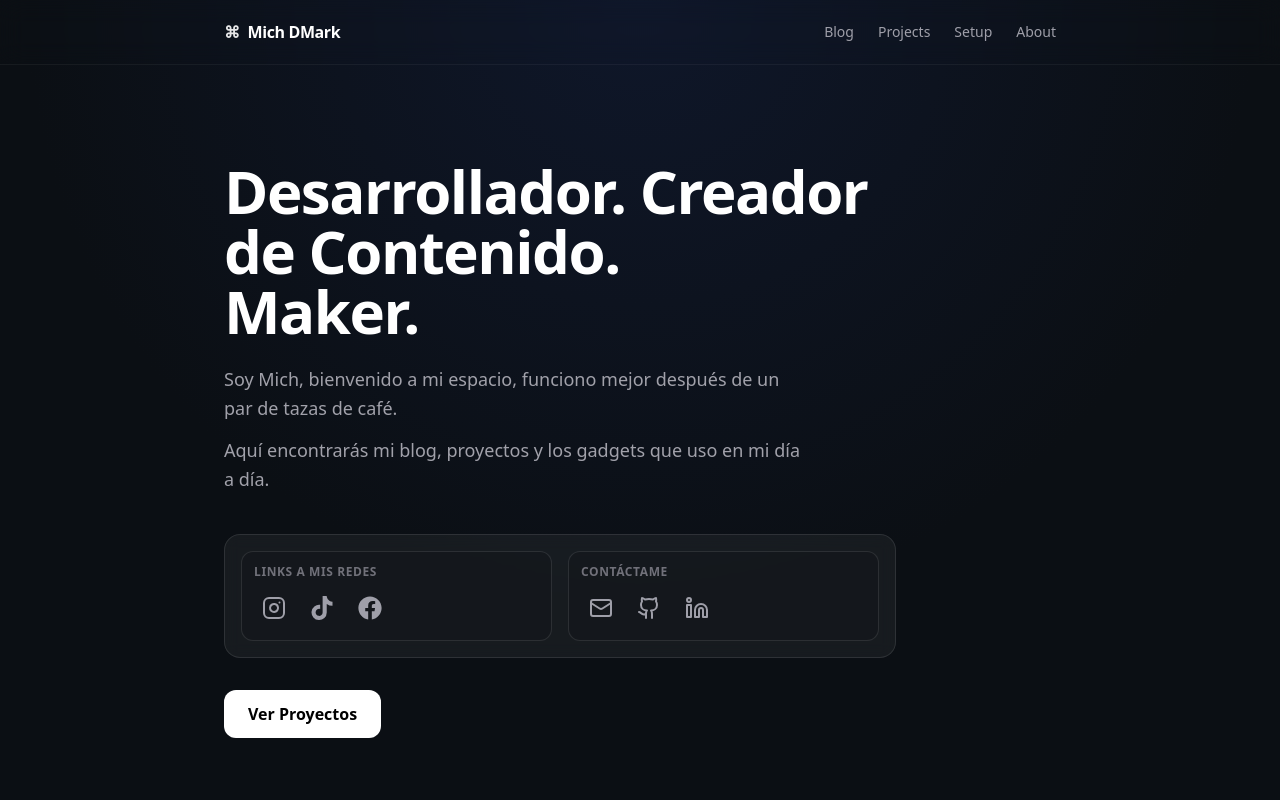
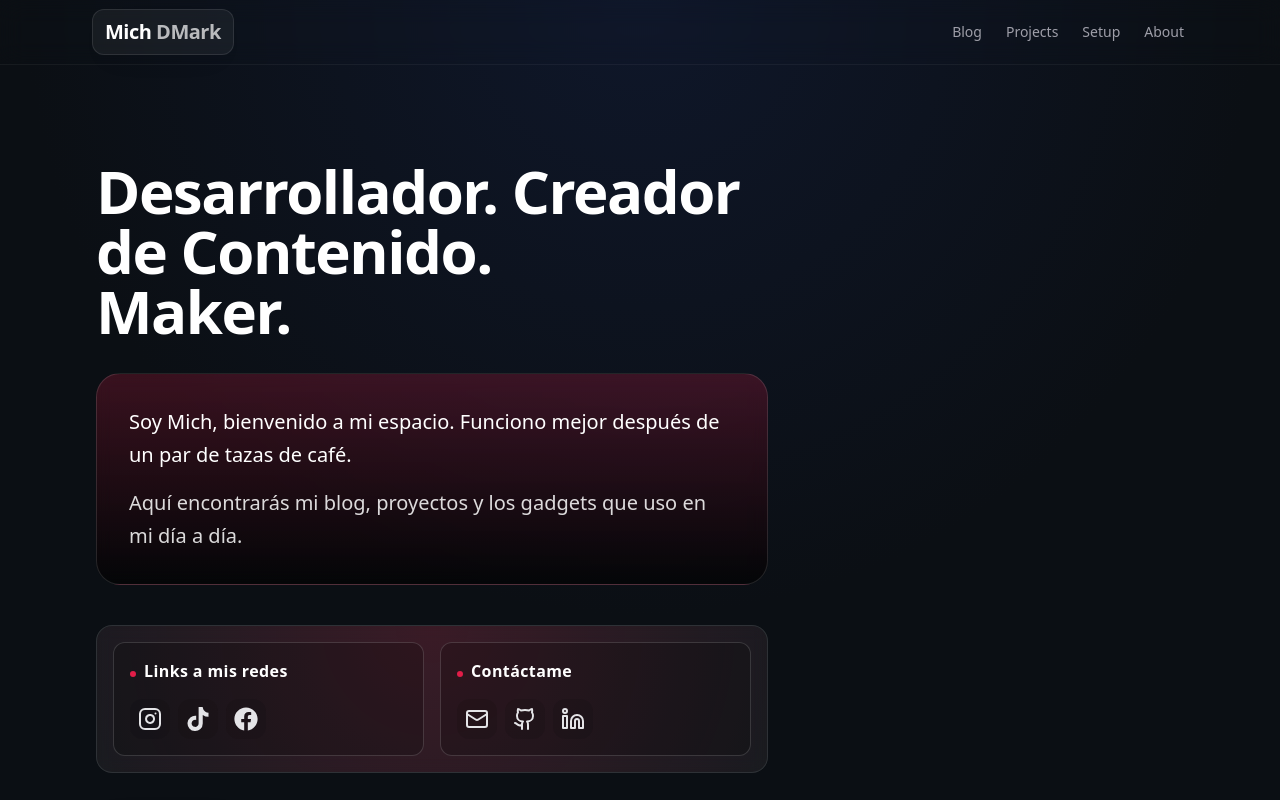
Before and after one commit to MichDMark/michdmark-site, a Next.js app: page / in a window 1280 px wide. Shown: the top 800 px of the page. Built offline with nearby package versions, Linux system fonts and the light colour scheme.

Commit message:
ajustes de colores y bloques, se logra el estilo deseado para publicar con v1

```diff
--- a/app/globals.css
+++ b/app/globals.css
@@ -3,25 +3,16 @@
 
 :root {
   --bg: #0b0f14;
-  /* background base */
   --bg2: #0f172a;
-  /* top glow */
   --surface: #111827;
-  /* cards */
   --surface2: #0f1a2a;
-  /* deeper surface */
   --border: rgba(255, 255, 255, 0.08);
 
   --text: #e5e7eb;
-  /* primary text */
   --muted: #a1a1aa;
-  /* secondary text */
   --muted2: #71717a;
-  /* meta text */
   --accent: #e11d48;
-  /* brand accent */
   --link: #38bdf8;
-  /* reading links */
 }
 
 /* Base */
@@ -37,7 +28,18 @@ body {
   -moz-osx-font-smoothing: grayscale;
 }
 
-/* Utility classes (so you can use bg-background, text-muted, etc.) */
+/* Subtle noise for depth */
+body::before {
+  content: "";
+  position: fixed;
+  inset: 0;
+  pointer-events: none;
+  background-image: radial-gradient(rgba(255, 255, 255, 0.02) 1px, transparent 0);
+  background-size: 24px 24px;
+  opacity: 0.15;
+}
+
+/* Utility classes */
 .bg-background {
   background-color: var(--bg);
 }
@@ -66,7 +68,7 @@ body {
   border-color: var(--border);
 }
 
-/* Blog reading: make prose feel calmer */
+/* Blog reading */
 .prose.prose-invert {
   --tw-prose-body: var(--muted);
   --tw-prose-headings: var(--text);
@@ -84,3 +86,10 @@ body {
   --tw-prose-th-borders: var(--border);
   --tw-prose-td-borders: var(--border);
 }
+
+.small-meta {
+  font-size: 0.75rem;
+  letter-spacing: 0.08em;
+  text-transform: uppercase;
+  color: var(--muted2);
+}
--- a/app/page.tsx
+++ b/app/page.tsx
@@ -24,47 +24,97 @@ export default function Home() {
               Maker.
             </h1>
 
-            <p className="text-base sm:text-lg text-[var(--muted)] leading-relaxed max-w-xl">
-              Soy Mich, bienvenido a mi espacio, funciono mejor después de un par de tazas de café.
-              <span className="block mt-3">
+            <div
+              className="
+              mt-8
+              max-w-2xl
+              rounded-3xl
+              border border-white/12
+              bg-[linear-gradient(180deg,rgba(225,29,72,0.22),rgba(0,0,0,0.6))]
+              p-6 sm:p-8
+    backdrop-blur
+              "
+            >
+              <p className="text-lg sm:text-xl text-white leading-relaxed">
+                Soy Mich, bienvenido a mi espacio. Funciono mejor después de un par de tazas de café.
+              </p>
+
+              <p className="mt-4 text-lg sm:text-xl text-white/85 leading-relaxed">
                 Aquí encontrarás mi blog, proyectos y los gadgets que uso en mi día a día.
-              </span>
-            </p>
-
-            {/* ✅ separación extra del texto hacia los iconos */}
-            <div className="mt-10 mb-8">
-              {/* aquí va el recuadro con labels */}
+              </p>
             </div>
 
+            {/* Redes (con color ambiental) */}
+            <div className="mt-10 mb-8 relative overflow-hidden rounded-2xl border border-white/10 bg-white/5 p-4 backdrop-blur">
+              {/* glow de marca */}
+              <div
+                className="
+                  pointer-events-none absolute inset-0 opacity-80
+                  [background:radial-gradient(650px_circle_at_50%_0%,rgba(225,29,72,0.22),transparent_60%)]
+                "
+              />
 
+              <div className="relative z-10 grid gap-4 sm:grid-cols-2">
 
-            <div className="mt-10 mb-8 rounded-2xl border border-white/10 bg-white/5 p-4 backdrop-blur">
-              <div className="grid gap-4 sm:grid-cols-2">
-                {/* Grupo 1: Creador */}
-                <div className="rounded-xl border border-white/10 bg-black/10 p-3">
-                  <p className="mb-2 text-xs font-bold uppercase tracking-wider text-[var(--muted2)]">
+                {/* Grupo 1: Redes */}
+                <div className="rounded-xl border border-white/15 bg-black/20 p-4 hover:border-[rgba(225,29,72,0.35)] transition">
+                  <h3 className="mb-4 text-base font-semibold tracking-wide text-white">
+                    <span className="mr-2 inline-block h-1.5 w-1.5 rounded-full bg-[var(--accent)]" />
                     Links a mis redes
-                  </p>
+                  </h3>
                   <SocialLinks group="social" className="gap-2" />
                 </div>
 
                 {/* Grupo 2: Contacto */}
-                <div className="rounded-xl border border-white/10 bg-black/10 p-3">
-                  <p className="mb-2 text-xs font-bold uppercase tracking-wider text-[var(--muted2)]">
+                <div className="rounded-xl border border-white/15 bg-black/20 p-4 hover:border-[rgba(225,29,72,0.35)] transition">
+                  <h3 className="mb-4 text-base font-semibold tracking-wide text-white">
+                    <span className="mr-2 inline-block h-1.5 w-1.5 rounded-full bg-[var(--accent)]" />
                     Contáctame
-                  </p>
+                  </h3>
                   <SocialLinks group="contact" className="gap-2" />
                 </div>
+
               </div>
             </div>
 
-            {/* Botón después */}
-            <div className="flex items-center gap-4">
+            {/* Botones */}
+            <div className="mt-6 flex flex-wrap gap-3">
               <Link
-                href="/projects"
-                className="inline-flex items-center justify-center px-6 py-3 bg-white text-black font-bold rounded-xl hover:bg-zinc-200 transition-colors"
+                href="/blog"
+                className="
+                  inline-flex items-center justify-center
+                  h-12 px-6
+                  rounded-xl
+                  font-bold
+                  text-white
+                  border border-white/10
+                  bg-[linear-gradient(135deg,rgba(225,29,72,0.28),rgba(255,255,255,0.06))]
+                  shadow-[0_10px_30px_-18px_rgba(225,29,72,0.55)]
+                  hover:shadow-[0_18px_40px_-18px_rgba(225,29,72,0.65)]
+                  hover:border-white/15
+                  transition
+                "
               >
-                Ver Proyectos
+                Leer el blog
+              </Link>
+
+              <Link
+                href="/setup"
+                className="
+                  inline-flex items-center justify-center
+                  h-12 px-6
+                  rounded-xl
+                  font-bold
+                  text-white
+                  border border-[rgba(225,29,72,0.28)]
+                  bg-[linear-gradient(135deg,rgba(225,29,72,0.12),rgba(255,255,255,0.04))]
+                  shadow-[0_10px_30px_-18px_rgba(225,29,72,0.25)]
+                  hover:border-[rgba(225,29,72,0.45)]
+                  hover:shadow-[0_18px_40px_-18px_rgba(225,29,72,0.35)]
+                  transition
+                "
+              >
+                Ver mi setup
               </Link>
             </div>
           </div>
@@ -116,7 +166,6 @@ export default function Home() {
           </div>
         </Container>
       </section>
-
     </div>
   );
 }
--- a/components/Container.tsx
+++ b/components/Container.tsx
@@ -8,7 +8,7 @@ interface ContainerProps {
 
 export function Container({ children, className }: ContainerProps) {
     return (
-        <div className={cn("mx-auto w-full max-w-4xl px-4 sm:px-6 lg:px-8", className)}>
+        <div className={cn("mx-auto w-full max-w-6xl px-6 sm:px-6 lg:px-8", className)}>
             {children}
         </div>
     );
--- a/components/Logo.tsx
+++ b/components/Logo.tsx
@@ -1,31 +1,41 @@
+"use client";
+
 import Link from "next/link";
+import { usePathname } from "next/navigation";
+import { cn } from "@/lib/utils";
 
-export function Logo() {
+interface LogoProps {
+    className?: string;
+}
+
+export function Logo({ className }: LogoProps) {
+    const pathname = usePathname();
+    const isHome = pathname === "/";
+
     return (
         <Link
             href="/"
-            className="
-        group flex items-center gap-2
-        font-heading font-bold
-        tracking-tight
-      "
+            aria-label="Ir al inicio"
+            title="Ir al inicio"
+            className={cn(
+                `
+        group inline-flex items-center gap-2
+        rounded-xl border border-white/10
+        bg-white/5 px-3 py-2
+        text-white
+        shadow-[0_10px_30px_-22px_rgba(0,0,0,0.6)]
+        hover:bg-white/8 hover:border-white/15
+        focus-visible:outline-none focus-visible:ring-2 focus-visible:ring-[var(--accent)]/35
+        transition
+        `,
+                className
+            )}
         >
-            {/* Icono (si ya existe, déjalo igual) */}
-            <span className="text-white/90">
-                ⌘
+            <span className="text-lg sm:text-xl font-heading font-bold tracking-tight">
+                Mich <span className="text-white/70 group-hover:text-white transition">DMark</span>
             </span>
 
-            {/* Nombre */}
-            <span
-                className="
-          text-base
-          text-white
-          group-hover:text-brand-red
-          transition-colors
-        "
-            >
-                Mich DMark
-            </span>
+
         </Link>
     );
 }
--- a/components/Navbar.tsx
+++ b/components/Navbar.tsx
@@ -1,7 +1,7 @@
 import Link from "next/link";
 import { Container } from "./Container";
 import { Logo } from "./Logo";
-import { MobileMenu } from "./MobileMenu"; // ✅ nuevo
+import { MobileMenu } from "./MobileMenu";
 
 const navItems = [
     { name: "Blog", href: "/blog" },
@@ -13,10 +13,9 @@ const navItems = [
 export function Navbar() {
     return (
         <header className="sticky top-0 z-50 w-full border-b border-white/5 bg-background/80 backdrop-blur-md">
-            <Container className="flex h-16 items-center justify-between">
-                <Logo />
+            <Container className="flex h-16 items-center justify-between py-1">
+                <Logo className="-mx-1" />
 
-                {/* Desktop nav */}
                 <nav className="hidden md:flex items-center gap-6">
                     {navItems.map((item) => (
                         <Link
@@ -29,7 +28,6 @@ export function Navbar() {
                     ))}
                 </nav>
 
-                {/* ✅ Mobile menu */}
                 <MobileMenu items={navItems} />
             </Container>
         </header>
--- a/components/PostCard.tsx
+++ b/components/PostCard.tsx
@@ -19,7 +19,7 @@ export function PostCard({ post }: PostCardProps) {
         border border-[var(--border)]
         bg-[var(--surface)]/70
         p-6
-        shadow-[0_0_0_1px_rgba(255,255,255,0.02)]
+        shadow-[0_10px_30px_-15px_rgba(0,0,0,0.6)]
         backdrop-blur
         hover:bg-[var(--surface)]/85
         hover:border-white/15
--- a/components/SocialLinks.tsx
+++ b/components/SocialLinks.tsx
@@ -20,6 +20,7 @@ export function SocialLinks({
         <div className={cn("flex items-center gap-4", className)}>
             {links.map((link) => {
                 const Icon = link.icon;
+
                 return (
                     <a
                         key={link.name}
@@ -27,19 +28,24 @@ export function SocialLinks({
                         target="_blank"
                         rel="noopener noreferrer"
                         aria-label={link.name}
-                        className="
-  inline-flex items-center justify-center
-  h-10 w-10 rounded-xl
-  text-zinc-400
-  bg-white/0
-  hover:bg-white/5 hover:text-brand-red
-  hover:scale-[1.06]
-  active:scale-[0.98]
-  transition
-  focus-visible:outline-none
-  focus-visible:ring-2 focus-visible:ring-brand-red/40
-"
                         title={link.name}
+                        className={cn(
+                            `
+              inline-flex items-center justify-center
+              h-10 w-10 rounded-xl
+              text-zinc-200
+              bg-black/10
+              hover:bg-white/5
+              hover:text-[var(--accent)]
+              transition
+              active:scale-[0.97]
+              focus-visible:outline-none
+              focus-visible:ring-2 focus-visible:ring-[var(--accent)]/40
+              `,
+                            // 🔹 pequeño matiz según grupo
+                            group === "social" && "hover:shadow-[0_0_0_1px_rgba(225,29,72,0.35)]",
+                            group === "contact" && "hover:shadow-[0_0_0_1px_rgba(255,255,255,0.2)]"
+                        )}
                     >
                         <Icon size={iconSize} />
                     </a>
```
